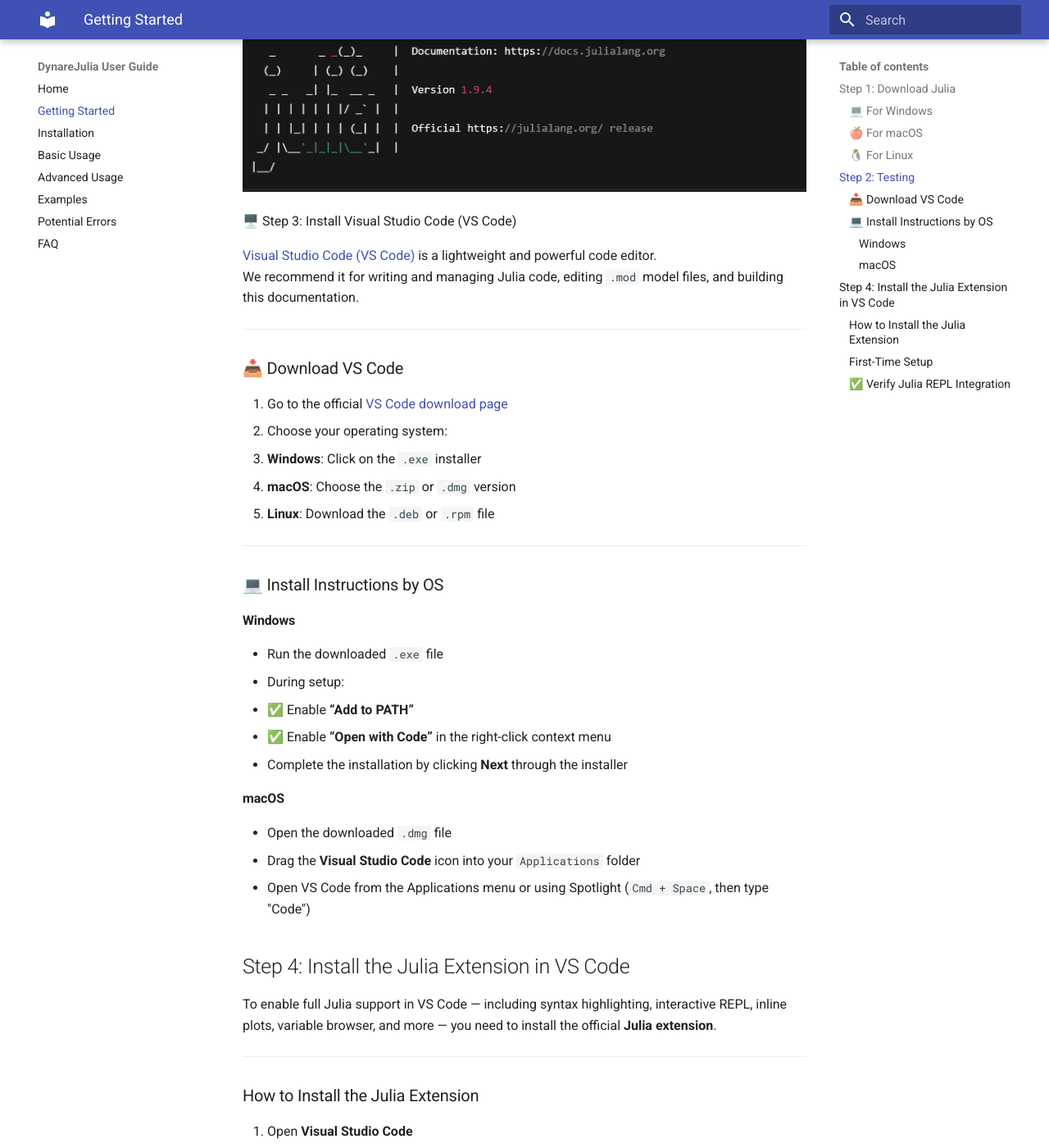
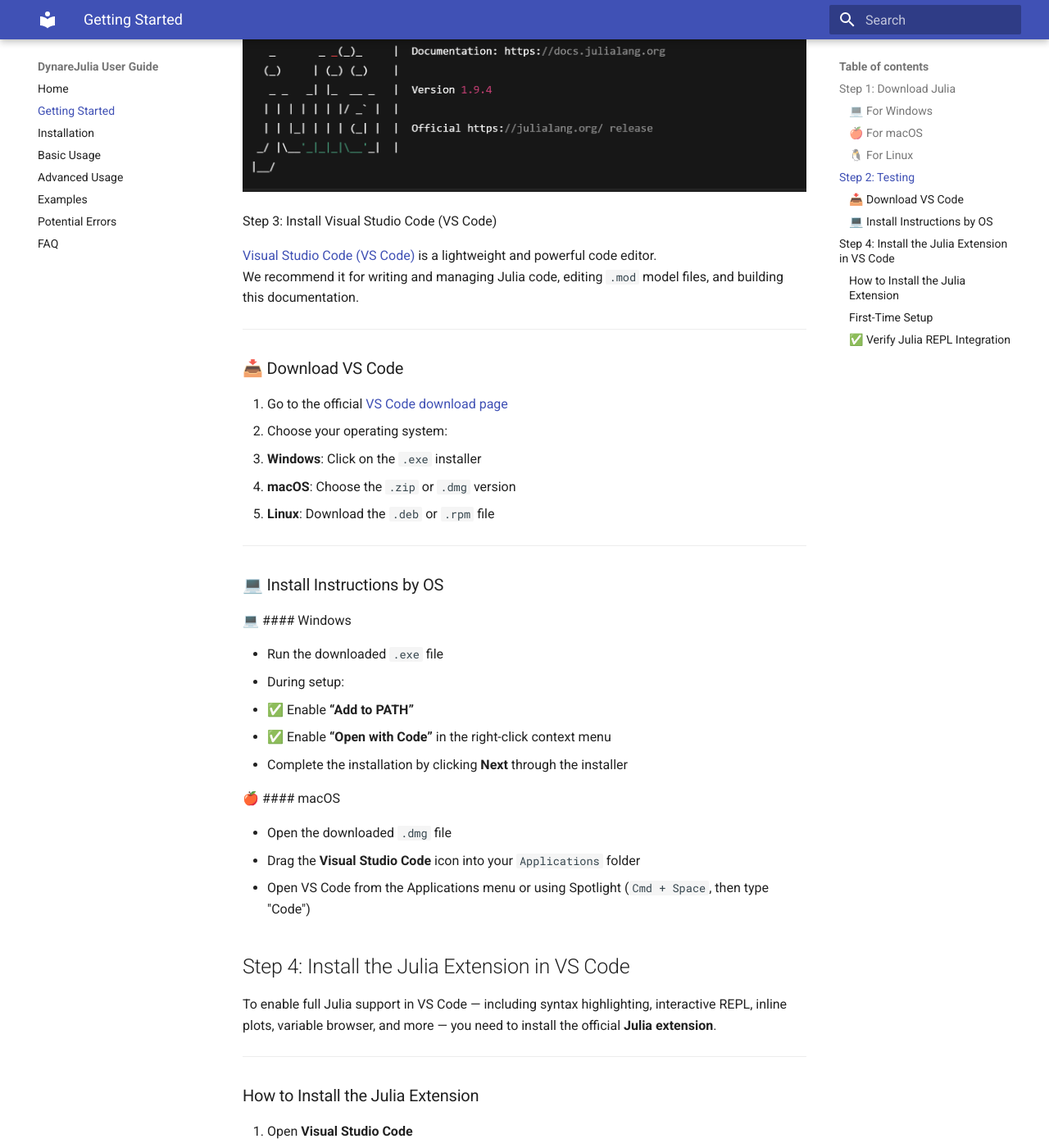
Before and after one commit to AsyaKostanyan/DynareJulia-User-Guide, an MkDocs documentation site: the page built from docs/getting-started.md, in a window 1280 px wide and 1400 px high, scrolled down 1096 px. Shown: the whole window at 82% size. Built offline with MkDocs 1.6.1 and Material for MkDocs 9.7.7, drawn with Linux system fonts in a browser that asks for light colours.

Commit message:
Make some edits

```diff
--- a/docs/getting-started.md
+++ b/docs/getting-started.md
@@ -37,7 +37,7 @@
 ![Julia 1.9.4 Download Section](julia.png)
 
 
-🖥️ Step 3: Install Visual Studio Code (VS Code)
+Step 3: Install Visual Studio Code (VS Code)
 
 [Visual Studio Code (VS Code)](https://code.visualstudio.com/) is a lightweight and powerful code editor.
 We recommend it for writing and managing Julia code, editing `.mod` model files, and building this documentation.
@@ -56,7 +56,7 @@
 
 ### 💻 Install Instructions by OS
 
-#### Windows
+💻 #### Windows
 
 - Run the downloaded `.exe` file
 - During setup:
@@ -64,7 +64,7 @@
   - ✅ Enable **“Open with Code”** in the right-click context menu
 - Complete the installation by clicking **Next** through the installer
 
-#### macOS
+🍎 #### macOS
 
 - Open the downloaded `.dmg` file
 - Drag the **Visual Studio Code** icon into your `Applications` folder
```
